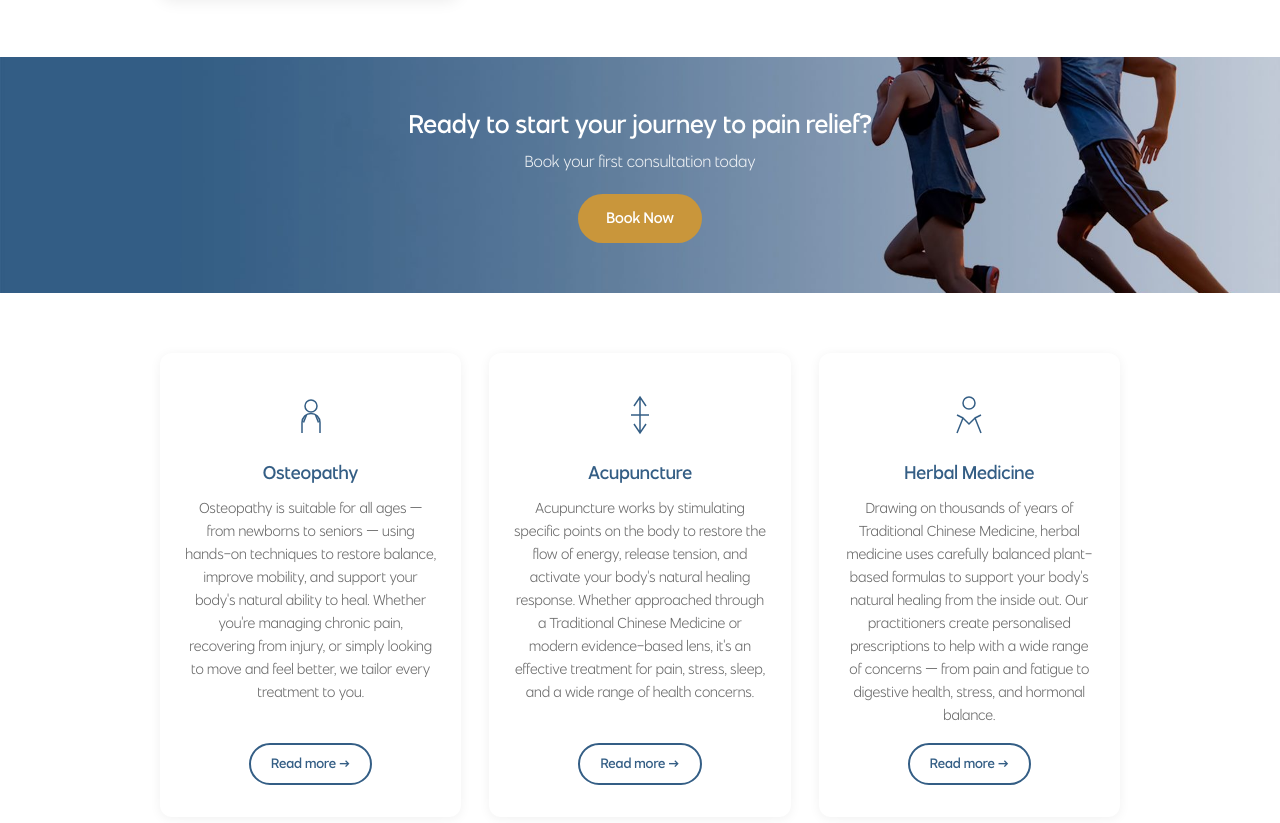
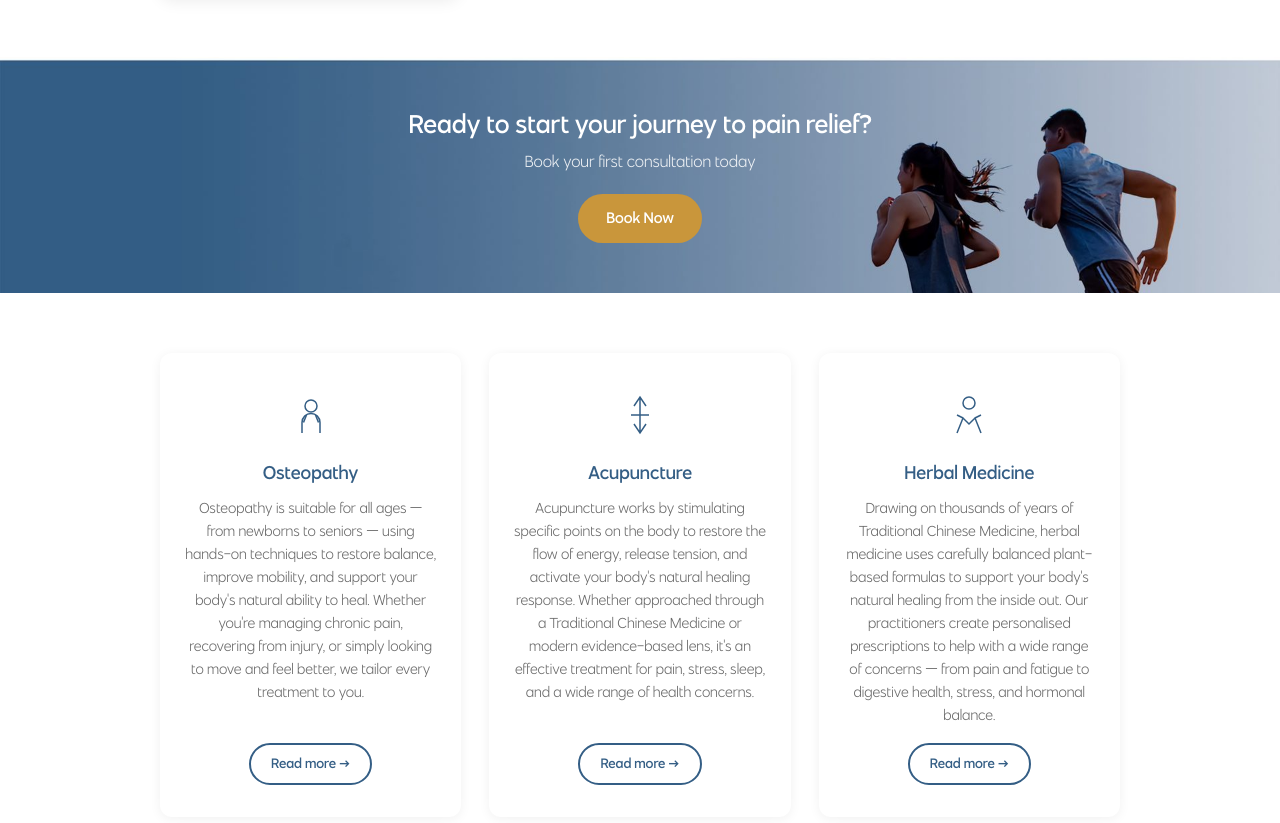
Before and after one commit to meridianosteopathy/meridian-osteopathy-website, an Eleventy site: page src/index.njk in a window 1280 px wide. Shown: the part 1668-2491 px from the top of the page. Built offline with nearby package versions, Linux system fonts and the light colour scheme; Eleventy itself is replaced by a stand-in of ours; files that its build step writes are made by us from their sources; a web font is replaced by a local one.

Commit message:
Update styles.css

```diff
--- a/src/css/styles.css
+++ b/src/css/styles.css
@@ -336,7 +336,7 @@ p { margin-bottom: 16px; }
    CTA BANNER
    ============================================ */
 .cta-banner {
-  background: url('/images/cta-banner.jpg') center center / cover no-repeat;
+  background: url('/images/cta-banner.jpg') center top / cover no-repeat;
   text-align: center;
   padding: 50px 24px;
 }
```
